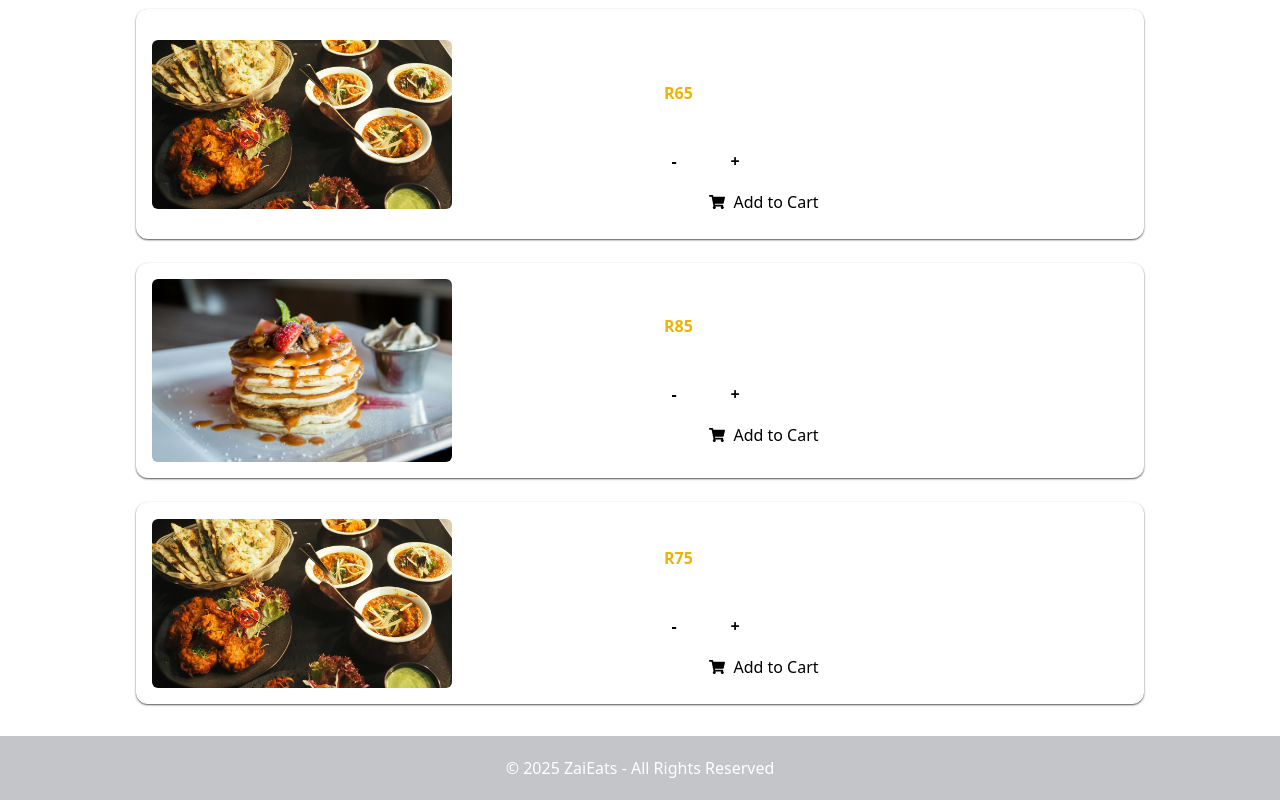
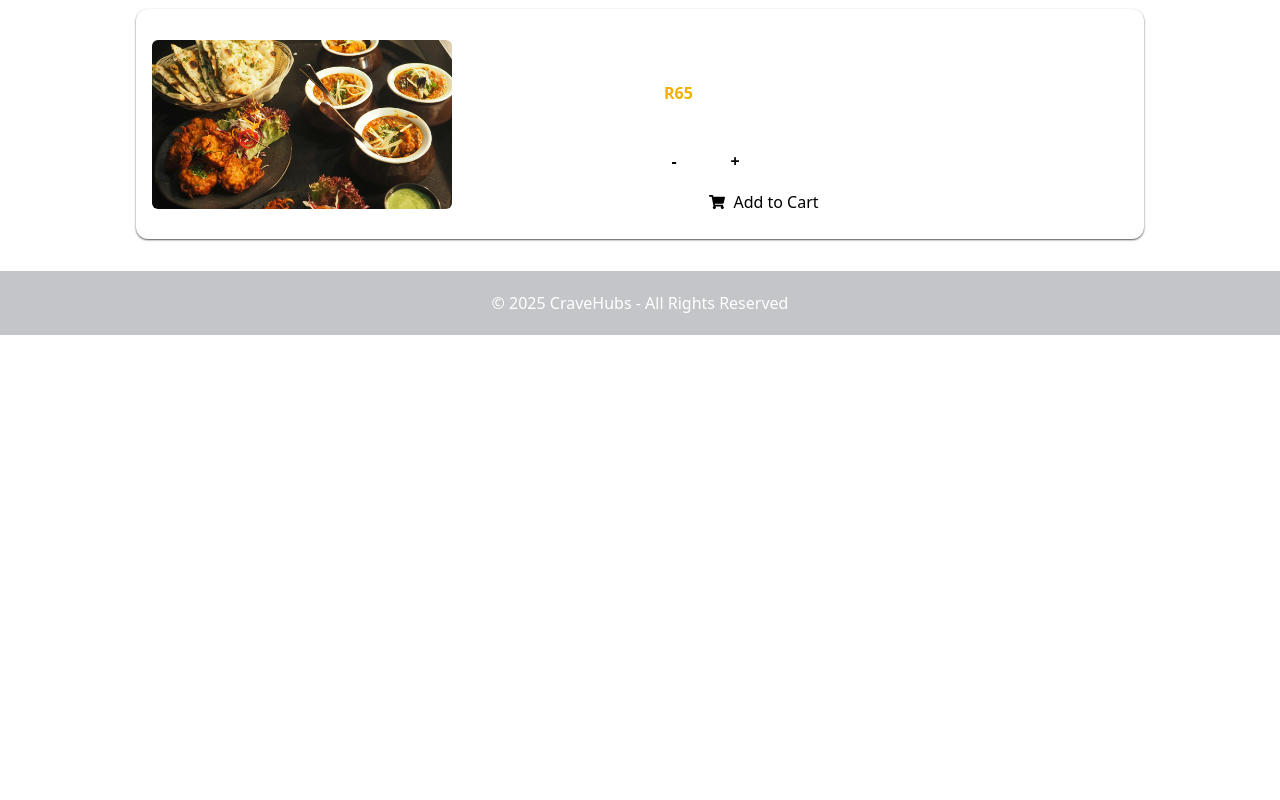
Before and after one commit to Sancho19/foodEats, a Next.js app: page /restaurant/1 in a window 1280 px wide. Shown: the part 1998-2798 px from the top of the page. After the commit the page ends 2333 px from the top, so only its background shows below. Built offline with nearby package versions, Linux system fonts and the light colour scheme; a web font is replaced by a local one.

Commit message:
changed name

```diff
--- a/app/page.tsx
+++ b/app/page.tsx
@@ -75,7 +75,7 @@ export default function HomePage() {
         transition={{ duration: 0.7 }}
       >
         <h1 className="text-5xl font-extrabold drop-shadow-lg text-white tracking-wider mb-4 ">
-          ZaiEats
+          CraveHub
         </h1>
 
         <TypeAnimation
--- a/app/restaurant/[id]/page.tsx
+++ b/app/restaurant/[id]/page.tsx
@@ -77,21 +77,6 @@ const restaurants: Restaurant[] = [
         price: "R65",
         description:
           "Home-made pastries done with vegetables, red peppers, onions and mozzarella",
-        image: "/food3.jpg",
-      },
-      {
-        id: "107",
-        name: "Chicken Empanadas",
-        price: "R85",
-        description: "Homemade pastries made with savoury chicken",
-        image: "/waffle.jpg",
-      },
-      {
-        id: "108",
-        name: "Chicken Livers",
-        price: "R75",
-        description:
-          "Pan fried livers, on a spicy creamy sauce served with ciabatta",
         image: "/food3.jpg",
       },
     ],
--- a/components/footer.tsx
+++ b/components/footer.tsx
@@ -1,7 +1,7 @@
 export default function Footer() {
   return (
     <footer className="p-5 text-center text-white bg-gray-900/25">
-      &copy; {new Date().getFullYear()} ZaiEats - All Rights Reserved
+      &copy; {new Date().getFullYear()} CraveHubs - All Rights Reserved
     </footer>
   );
 }
```
